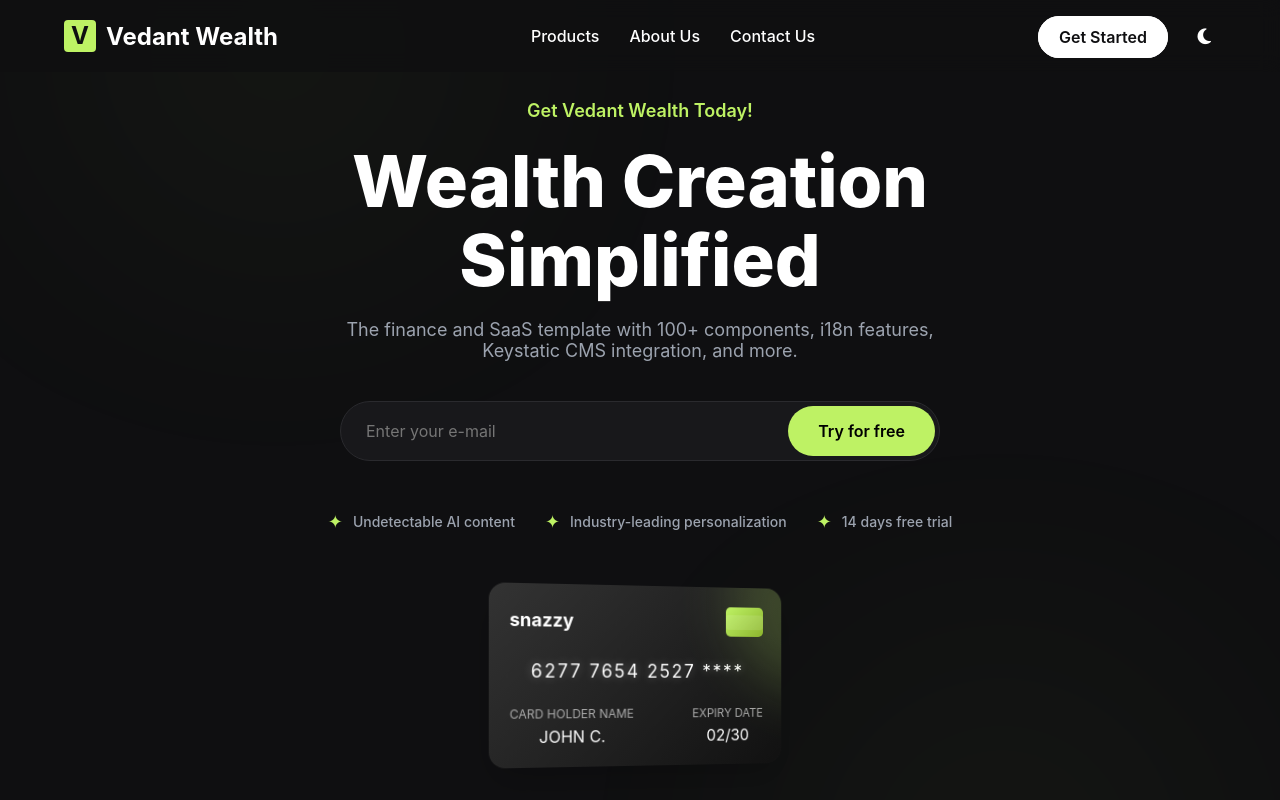
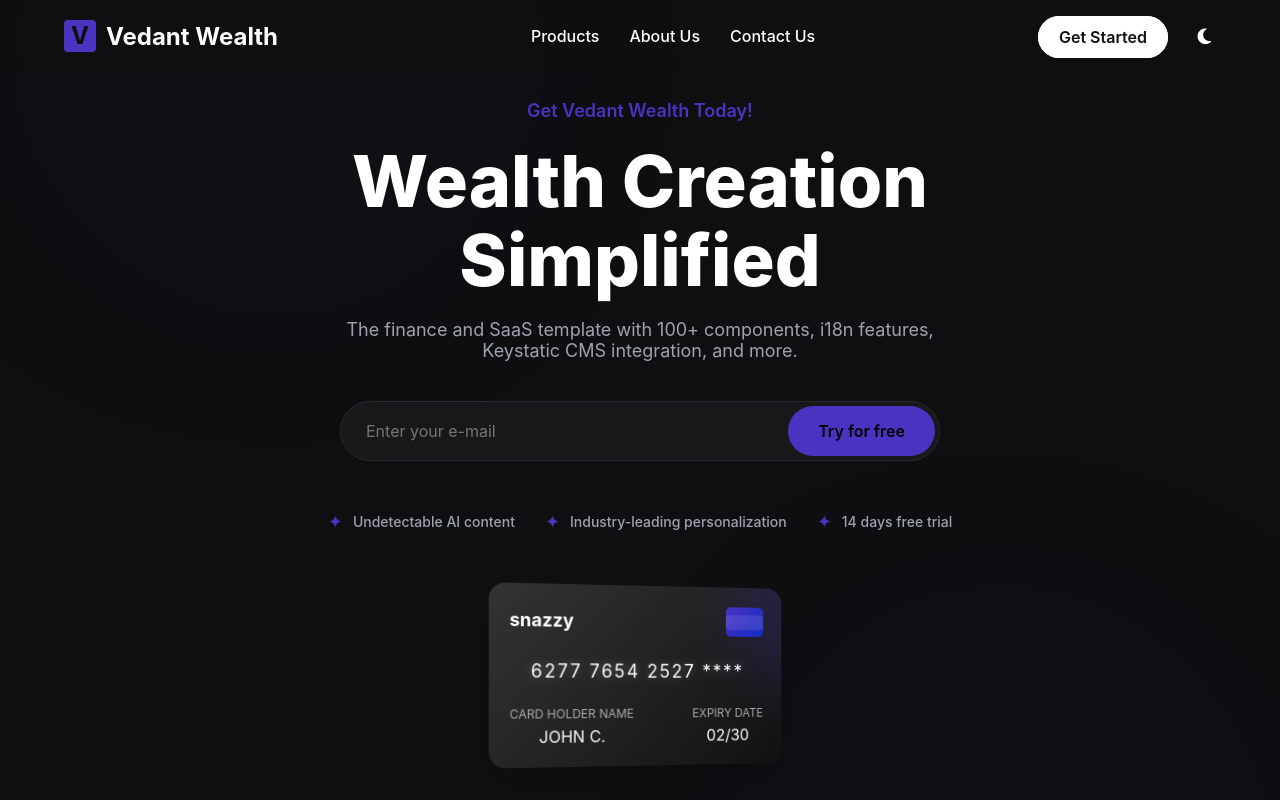
Before and after one commit to abhishekkmukherjee/finance--platform-template, a plain HTML site: page index.html in a window 1280 px wide. Shown: the top 800 px of the page. Drawn offline with Linux system fonts and the light colour scheme.

Commit message:
change logo color to blue

```diff
--- a/style.css
+++ b/style.css
@@ -2,8 +2,8 @@
   --background: #0f0f11;
   --text-primary: #ffffff;
   --text-secondary: #9ca3af;
-  --accent: #bef264;
-  --accent-dark: #8cb52e;
+  --accent: #4c32c1;
+  --accent-dark: #122ac4;
   --card-bg: #18181b;
   --header-bg: rgba(15, 15, 17, 0.8);
   --border: #2a2a2e;
```
